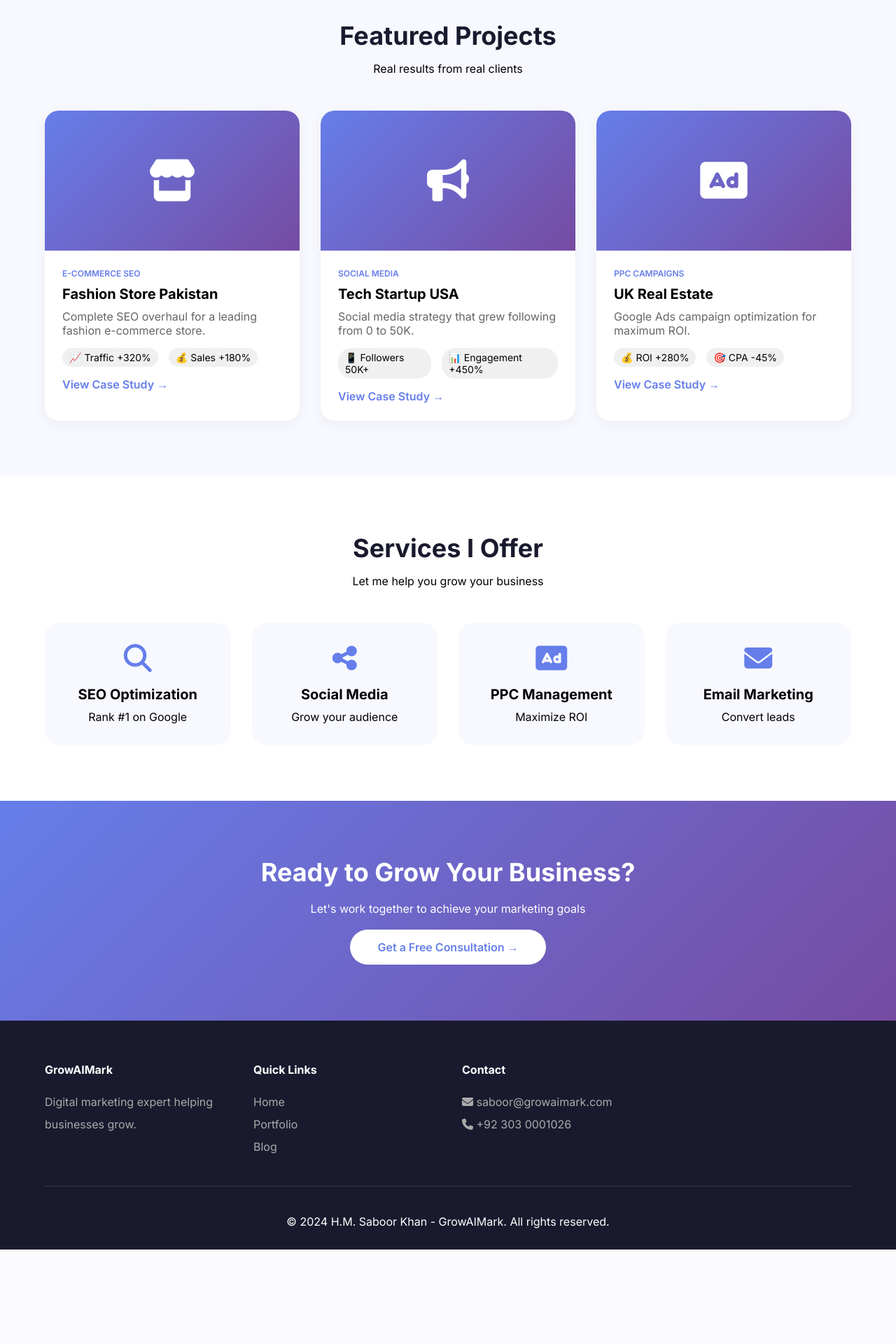
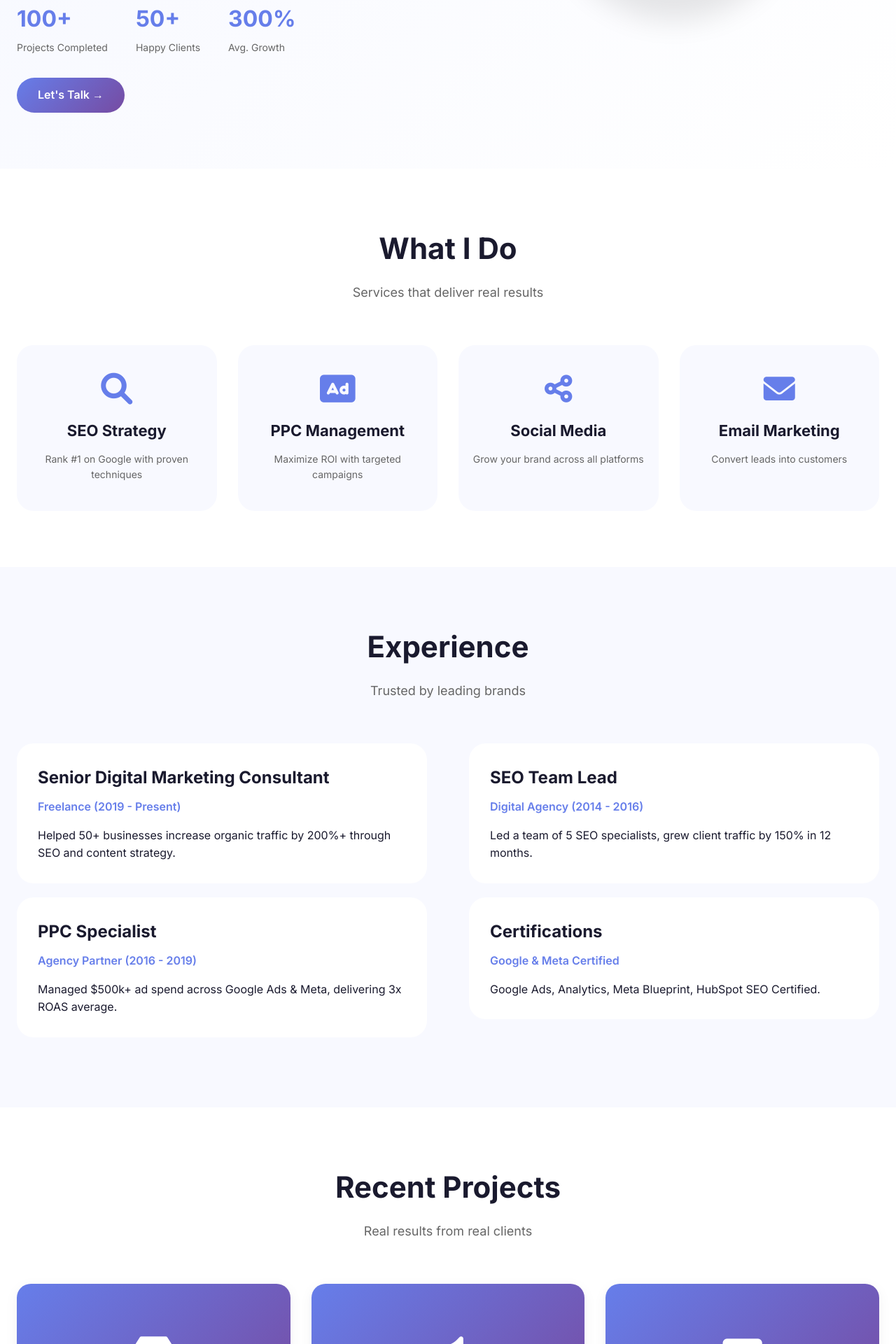
Before and after one commit to MrSaboorKhan/growaimark-agency, a Flask app: page /portfolio in a window 1280 px wide. Shown: the part 645-2565 px from the top of the page at 70% size. Before the commit the page ends 2430 px from the top, so only its background shows below. Run offline with Flask 3, Linux system fonts and the light colour scheme.

Commit message:
Professional portfolio page with image and experience

```diff
--- a/templates/portfolio.html
+++ b/templates/portfolio.html
@@ -3,71 +3,191 @@
 <head>
     <meta charset="UTF-8">
     <meta name="viewport" content="width=device-width, initial-scale=1.0">
-    <title>Portfolio - H.M. Saboor Khan | Digital Marketing Projects</title>
-    <script async src="https://pagead2.googlesyndication.com/pagead/js/adsbygoogle.js?client=ca-pub-5969009960073104"
-     crossorigin="anonymous"></script>
-    <link rel="stylesheet" href="https://cdnjs.cloudflare.com/ajax/libs/font-awesome/6.4.0/css/all.min.css">
+    <title>H.M. Saboor Khan | Digital Marketing Portfolio</title>
+    <link href="https://cdnjs.cloudflare.com/ajax/libs/font-awesome/6.0.0/css/all.min.css" rel="stylesheet">
     <link href="https://fonts.googleapis.com/css2?family=Inter:wght@300;400;500;600;700;800&display=swap" rel="stylesheet">
     <style>
         * { margin: 0; padding: 0; box-sizing: border-box; }
-        body { font-family: 'Inter', sans-serif; background: #f8f9ff; }
+        body {
+            font-family: 'Inter', sans-serif;
+            background: #f8f9ff;
+            color: #1a1a2e;
+            line-height: 1.6;
+        }
+        .container {
+            max-width: 1280px;
+            margin: 0 auto;
+            padding: 0 24px;
+        }
 
+        /* Navigation */
         .navbar {
-            position: fixed; top: 0; width: 100%; padding: 20px 5%;
-            display: flex; justify-content: space-between; align-items: center;
-            background: rgba(255,255,255,0.95); backdrop-filter: blur(10px);
-            z-index: 1000; box-shadow: 0 2px 20px rgba(0,0,0,0.05);
+            position: fixed;
+            top: 0;
+            width: 100%;
+            padding: 20px 5%;
+            display: flex;
+            justify-content: space-between;
+            align-items: center;
+            background: rgba(255,255,255,0.98);
+            backdrop-filter: blur(10px);
+            z-index: 1000;
+            box-shadow: 0 2px 15px rgba(0,0,0,0.03);
         }
-        .logo { font-size: 28px; font-weight: 800; background: linear-gradient(135deg, #667eea, #764ba2); -webkit-background-clip: text; -webkit-text-fill-color: transparent; text-decoration: none; }
-        .logo span { background: none; -webkit-text-fill-color: #333; }
+        .logo {
+            font-size: 28px;
+            font-weight: 800;
+            background: linear-gradient(135deg, #667eea, #764ba2);
+            -webkit-background-clip: text;
+            -webkit-text-fill-color: transparent;
+            text-decoration: none;
+        }
         .nav-links { display: flex; gap: 40px; list-style: none; }
-        .nav-links a { text-decoration: none; color: #333; font-weight: 500; transition: 0.3s; }
+        .nav-links a {
+            text-decoration: none;
+            color: #1a1a2e;
+            font-weight: 500;
+            transition: 0.3s;
+        }
         .nav-links a:hover, .nav-links a.active { color: #667eea; }
-        .btn-primary { background: linear-gradient(135deg, #667eea, #764ba2); color: white; padding: 12px 30px; border-radius: 50px; text-decoration: none; font-weight: 600; transition: 0.3s; }
-        .btn-primary:hover { transform: translateY(-2px); box-shadow: 0 10px 25px rgba(102,126,234,0.3); }
-        .btn-outline { background: transparent; border: 2px solid #667eea; color: #667eea; padding: 10px 28px; border-radius: 50px; text-decoration: none; font-weight: 600; }
-
-        .portfolio-hero {
-            padding: 140px 5% 80px;
+        .btn-primary {
             background: linear-gradient(135deg, #667eea, #764ba2);
             color: white;
+            padding: 12px 30px;
+            border-radius: 40px;
+            text-decoration: none;
+            font-weight: 600;
+            transition: 0.3s;
+            display: inline-block;
+        }
+        .btn-primary:hover { transform: translateY(-2px); box-shadow: 0 10px 20px rgba(102,126,234,0.3); }
+
+        /* Mobile Menu */
+        .mobile-menu { display: none; font-size: 24px; cursor: pointer; }
+        @media (max-width: 768px) {
+            .nav-links { display: none; }
+            .mobile-menu { display: block; }
+        }
+
+        /* Hero Section */
+        .hero {
+            padding: 140px 0 80px;
+            background: linear-gradient(135deg, #f5f7ff 0%, #ffffff 100%);
+        }
+        .hero-grid {
+            display: grid;
+            grid-template-columns: 1fr 1fr;
+            gap: 60px;
+            align-items: center;
+        }
+        .hero-content h1 {
+            font-size: 56px;
+            font-weight: 800;
+            line-height: 1.2;
+            margin-bottom: 24px;
+        }
+        .hero-content .highlight {
+            background: linear-gradient(135deg, #667eea, #764ba2);
+            -webkit-background-clip: text;
+            -webkit-text-fill-color: transparent;
+        }
+        .hero-badge {
+            display: inline-block;
+            background: rgba(102,126,234,0.1);
+            color: #667eea;
+            padding: 8px 20px;
+            border-radius: 40px;
+            font-size: 14px;
+            font-weight: 600;
+            margin-bottom: 24px;
+        }
+        .hero-stats {
+            display: flex;
+            gap: 40px;
+            margin: 32px 0;
+        }
+        .stat h3 { font-size: 32px; color: #667eea; margin-bottom: 5px; }
+        .stat p { color: #666; font-size: 14px; }
+        .hero-image {
+            position: relative;
             text-align: center;
         }
-        .portfolio-hero h1 { font-size: 48px; margin-bottom: 20px; }
-        .portfolio-hero p { font-size: 18px; max-width: 700px; margin: 0 auto; opacity: 0.9; }
+        .hero-image img {
+            width: 350px;
+            height: 350px;
+            border-radius: 50%;
+            object-fit: cover;
+            border: 5px solid white;
+            box-shadow: 0 30px 40px rgba(0,0,0,0.1);
+        }
 
-        .stats-section {
-            padding: 60px 5%;
+        /* Services */
+        .services {
+            padding: 80px 0;
             background: white;
         }
-        .stats-grid {
+        .section-title {
+            text-align: center;
+            margin-bottom: 60px;
+        }
+        .section-title h2 {
+            font-size: 42px;
+            margin-bottom: 16px;
+        }
+        .section-title p { color: #666; font-size: 18px; }
+        .services-grid {
             display: grid;
             grid-template-columns: repeat(4, 1fr);
             gap: 30px;
-            max-width: 1000px;
-            margin: 0 auto;
+        }
+        .service-card {
             text-align: center;
+            padding: 40px 20px;
+            background: #f8f9ff;
+            border-radius: 24px;
+            transition: 0.3s;
         }
-        .stat-card {
-            padding: 30px;
-            background: #f8f9ff;
-            border-radius: 20px;
+        .service-card:hover {
+            transform: translateY(-5px);
+            background: white;
+            box-shadow: 0 20px 30px rgba(0,0,0,0.05);
         }
-        .stat-card h3 { font-size: 36px; color: #667eea; margin-bottom: 10px; }
-        .stat-card p { color: #666; }
+        .service-card i {
+            font-size: 45px;
+            color: #667eea;
+            margin-bottom: 20px;
+        }
+        .service-card h3 { font-size: 22px; margin-bottom: 12px; }
+        .service-card p { color: #666; font-size: 14px; }
 
-        .projects-section {
-            padding: 80px 5%;
+        /* Experience */
+        .experience {
+            padding: 80px 0;
             background: #f8f9ff;
         }
-        .section-title { text-align: center; margin-bottom: 50px; }
-        .section-title h2 { font-size: 36px; color: #1a1a2e; margin-bottom: 15px; }
+        .exp-grid {
+            display: grid;
+            grid-template-columns: 1fr 1fr;
+            gap: 60px;
+        }
+        .exp-card {
+            background: white;
+            padding: 30px;
+            border-radius: 24px;
+            margin-bottom: 20px;
+        }
+        .exp-card h3 { font-size: 24px; margin-bottom: 10px; }
+        .exp-card .company { color: #667eea; font-weight: 600; margin-bottom: 15px; }
+
+        /* Portfolio Projects */
+        .projects {
+            padding: 80px 0;
+            background: white;
+        }
         .projects-grid {
             display: grid;
             grid-template-columns: repeat(3, 1fr);
             gap: 30px;
-            max-width: 1200px;
-            margin: 0 auto;
         }
         .project-card {
             background: white;
@@ -84,64 +204,77 @@
             align-items: center;
             justify-content: center;
         }
-        .project-image i { font-size: 60px; color: white; }
+        .project-image i { font-size: 50px; color: white; }
         .project-content { padding: 25px; }
-        .project-category { color: #667eea; font-size: 12px; font-weight: 600; text-transform: uppercase; margin-bottom: 10px; }
+        .project-category {
+            color: #667eea;
+            font-size: 12px;
+            font-weight: 600;
+            text-transform: uppercase;
+            margin-bottom: 10px;
+        }
         .project-content h3 { font-size: 20px; margin-bottom: 10px; }
-        .project-content p { color: #666; margin-bottom: 15px; }
         .project-results {
             display: flex;
             gap: 15px;
             margin: 15px 0;
-            font-size: 14px;
+            font-size: 13px;
         }
-        .project-results span { background: #f0f0f0; padding: 5px 10px; border-radius: 20px; }
-        .project-link { color: #667eea; text-decoration: none; font-weight: 600; }
+        .project-results span { background: #f0f0f0; padding: 4px 12px; border-radius: 20px; }
 
-        .services-offer {
-            padding: 80px 5%;
-            background: white;
-        }
-        .services-grid {
-            display: grid;
-            grid-template-columns: repeat(4, 1fr);
-            gap: 30px;
-            max-width: 1200px;
-            margin: 0 auto;
-        }
-        .service-offer-card {
-            text-align: center;
-            padding: 30px;
-            background: #f8f9ff;
-            border-radius: 20px;
-            transition: 0.3s;
-        }
-        .service-offer-card:hover { transform: translateY(-5px); background: #667eea; color: white; }
-        .service-offer-card i { font-size: 40px; color: #667eea; margin-bottom: 20px; }
-        .service-offer-card:hover i { color: white; }
-        .service-offer-card h3 { font-size: 20px; margin-bottom: 10px; }
-
-        .cta-section {
-            padding: 80px 5%;
+        /* CTA */
+        .cta {
+            padding: 80px 0;
             background: linear-gradient(135deg, #667eea, #764ba2);
             text-align: center;
             color: white;
         }
-        .cta-section h2 { font-size: 36px; margin-bottom: 20px; }
-        .cta-section .btn-white { background: white; color: #667eea; padding: 15px 40px; border-radius: 50px; text-decoration: none; font-weight: 600; display: inline-block; margin-top: 20px; }
+        .cta h2 { font-size: 42px; margin-bottom: 20px; }
+        .cta .btn-white {
+            background: white;
+            color: #667eea;
+            padding: 14px 40px;
+            border-radius: 40px;
+            text-decoration: none;
+            font-weight: 600;
+            display: inline-block;
+            margin-top: 20px;
+        }
 
-        .footer { background: #1a1a2e; color: white; padding: 60px 5% 30px; }
-        .footer-content { display: grid; grid-template-columns: repeat(4, 1fr); gap: 40px; max-width: 1200px; margin: 0 auto; }
+        /* Footer */
+        .footer {
+            background: #1a1a2e;
+            color: white;
+            padding: 60px 5% 30px;
+        }
+        .footer-content {
+            display: grid;
+            grid-template-columns: repeat(4, 1fr);
+            gap: 40px;
+            max-width: 1200px;
+            margin: 0 auto;
+        }
         .footer-col h4 { margin-bottom: 20px; }
         .footer-col p, .footer-col a { color: #aaa; text-decoration: none; line-height: 2; display: block; }
+        .social-links { display: flex; gap: 15px; margin-top: 20px; }
+        .social-links a {
+            width: 40px;
+            height: 40px;
+            background: rgba(255,255,255,0.1);
+            border-radius: 50%;
+            display: flex;
+            align-items: center;
+            justify-content: center;
+        }
         .footer-bottom { text-align: center; padding-top: 40px; margin-top: 40px; border-top: 1px solid rgba(255,255,255,0.1); }
 
         @media (max-width: 968px) {
-            .stats-grid, .projects-grid, .services-grid, .footer-content { grid-template-columns: 1fr; }
-            .nav-links { display: none; }
+            .hero-grid, .services-grid, .projects-grid, .exp-grid, .footer-content {
+                grid-template-columns: 1fr;
             }
-        .mobile-menu { display: none; font-size: 24px; cursor: pointer; }
-        @media (max-width: 768px) { .mobile-menu { display: block; } }
+            .hero-content h1 { font-size: 40px; }
+            .hero-image img { width: 250px; height: 250px; }
+        }
     </style>
 </head>
 <body>
@@ -153,29 +286,91 @@
             <li><a href="/blog">Blog</a></li>
             <li><a href="/dashboard">Tools</a></li>
             <li><a href="/about">About</a></li>
-            <li><a href="/#contact">Contact</a></li>
+            <li><a href="#contact">Contact</a></li>
         </ul>
-        <a href="/#contact" class="btn-primary">Hire Me →</a>
+        <a href="#contact" class="btn-primary">Hire Me →</a>
         <div class="mobile-menu"><i class="fas fa-bars"></i></div>
     </nav>
 
-    <section class="portfolio-hero">
-        <h1>My Digital Marketing Portfolio</h1>
-        <p>Helping businesses grow with data-driven marketing strategies</p>
-    </section>
-
-    <section class="stats-section">
-        <div class="stats-grid">
-            <div class="stat-card"><h3>50+</h3><p>Projects Completed</p></div>
-            <div class="stat-card"><h3>25+</h3><p>Happy Clients</p></div>
-            <div class="stat-card"><h3>300%</h3><p>Average Traffic Growth</p></div>
-            <div class="stat-card"><h3>₹2Cr+</h3><p>Revenue Generated</p></div>
+    <!-- Hero Section -->
+    <section class="hero">
+        <div class="container">
+            <div class="hero-grid">
+                <div class="hero-content">
+                    <span class="hero-badge">🚀 Digital Marketing Expert</span>
+                    <h1>I'm <span class="highlight">H.M. Saboor Khan</span> – helping businesses grow with data-driven marketing.</h1>
+                    <p>With 8+ years of experience, I’ve helped 100+ businesses scale their online presence through SEO, PPC, and social media strategies.</p>
+                    <div class="hero-stats">
+                        <div class="stat"><h3>100+</h3><p>Projects Completed</p></div>
+                        <div class="stat"><h3>50+</h3><p>Happy Clients</p></div>
+                        <div class="stat"><h3>300%</h3><p>Avg. Growth</p></div>
+                    </div>
+                    <a href="#contact" class="btn-primary">Let's Talk →</a>
+                </div>
+                <div class="hero-image">
+                    <img src="/static/images/saboor-profile.png" alt="H.M. Saboor Khan - Digital Marketing Expert">
+                </div>
+            </div>
         </div>
     </section>
 
-    <section class="projects-section">
+    <!-- Services -->
+    <section class="services">
+        <div class="container">
             <div class="section-title">
-            <h2>Featured Projects</h2>
+                <h2>What I Do</h2>
+                <p>Services that deliver real results</p>
+            </div>
+            <div class="services-grid">
+                <div class="service-card"><i class="fas fa-search"></i><h3>SEO Strategy</h3><p>Rank #1 on Google with proven techniques</p></div>
+                <div class="service-card"><i class="fas fa-ad"></i><h3>PPC Management</h3><p>Maximize ROI with targeted campaigns</p></div>
+                <div class="service-card"><i class="fas fa-share-alt"></i><h3>Social Media</h3><p>Grow your brand across all platforms</p></div>
+                <div class="service-card"><i class="fas fa-envelope"></i><h3>Email Marketing</h3><p>Convert leads into customers</p></div>
+            </div>
+        </div>
+    </section>
+
+    <!-- Experience -->
+    <section class="experience">
+        <div class="container">
+            <div class="section-title">
+                <h2>Experience</h2>
+                <p>Trusted by leading brands</p>
+            </div>
+            <div class="exp-grid">
+                <div>
+                    <div class="exp-card">
+                        <h3>Senior Digital Marketing Consultant</h3>
+                        <div class="company">Freelance (2019 - Present)</div>
+                        <p>Helped 50+ businesses increase organic traffic by 200%+ through SEO and content strategy.</p>
+                    </div>
+                    <div class="exp-card">
+                        <h3>PPC Specialist</h3>
+                        <div class="company">Agency Partner (2016 - 2019)</div>
+                        <p>Managed $500k+ ad spend across Google Ads & Meta, delivering 3x ROAS average.</p>
+                    </div>
+                </div>
+                <div>
+                    <div class="exp-card">
+                        <h3>SEO Team Lead</h3>
+                        <div class="company">Digital Agency (2014 - 2016)</div>
+                        <p>Led a team of 5 SEO specialists, grew client traffic by 150% in 12 months.</p>
+                    </div>
+                    <div class="exp-card">
+                        <h3>Certifications</h3>
+                        <div class="company">Google & Meta Certified</div>
+                        <p>Google Ads, Analytics, Meta Blueprint, HubSpot SEO Certified.</p>
+                    </div>
+                </div>
+            </div>
+        </div>
+    </section>
+
+    <!-- Portfolio Projects -->
+    <section class="projects">
+        <div class="container">
+            <div class="section-title">
+                <h2>Recent Projects</h2>
                 <p>Real results from real clients</p>
             </div>
             <div class="projects-grid">
@@ -184,9 +379,8 @@
                     <div class="project-content">
                         <div class="project-category">E-Commerce SEO</div>
                         <h3>Fashion Store Pakistan</h3>
-                    <p>Complete SEO overhaul for a leading fashion e-commerce store.</p>
                         <div class="project-results"><span>📈 Traffic +320%</span><span>💰 Sales +180%</span></div>
-                    <a href="#" class="project-link">View Case Study →</a>
+                        <p>Complete SEO overhaul for a leading fashion brand.</p>
                     </div>
                 </div>
                 <div class="project-card">
@@ -194,9 +388,8 @@
                     <div class="project-content">
                         <div class="project-category">Social Media</div>
                         <h3>Tech Startup USA</h3>
-                    <p>Social media strategy that grew following from 0 to 50K.</p>
                         <div class="project-results"><span>📱 Followers 50K+</span><span>📊 Engagement +450%</span></div>
-                    <a href="#" class="project-link">View Case Study →</a>
+                        <p>Social media strategy from 0 to 50K followers.</p>
                     </div>
                 </div>
                 <div class="project-card">
@@ -204,46 +397,46 @@
                     <div class="project-content">
                         <div class="project-category">PPC Campaigns</div>
                         <h3>UK Real Estate</h3>
-                    <p>Google Ads campaign optimization for maximum ROI.</p>
                         <div class="project-results"><span>💰 ROI +280%</span><span>🎯 CPA -45%</span></div>
-                    <a href="#" class="project-link">View Case Study →</a>
+                        <p>Google Ads optimization for maximum ROI.</p>
+                    </div>
                 </div>
             </div>
         </div>
     </section>
 
-    <section class="services-offer">
-        <div class="section-title">
-            <h2>Services I Offer</h2>
-            <p>Let me help you grow your business</p>
+    <!-- CTA -->
+    <section class="cta" id="contact">
+        <div class="container">
+            <h2>Ready to Grow Your Business?</h2>
+            <p>Let’s work together to achieve your marketing goals</p>
+            <a href="mailto:saboor@growaimark.com" class="btn-white">Get a Free Consultation →</a>
         </div>
-        <div class="services-grid">
-            <div class="service-offer-card"><i class="fas fa-search"></i><h3>SEO Optimization</h3><p>Rank #1 on Google</p></div>
-            <div class="service-offer-card"><i class="fas fa-share-alt"></i><h3>Social Media</h3><p>Grow your audience</p></div>
-            <div class="service-offer-card"><i class="fas fa-ad"></i><h3>PPC Management</h3><p>Maximize ROI</p></div>
-            <div class="service-offer-card"><i class="fas fa-envelope"></i><h3>Email Marketing</h3><p>Convert leads</p></div>
-        </div>
-    </section>
-
-    <section class="cta-section">
-        <h2>Ready to Grow Your Business?</h2>
-        <p>Let's work together to achieve your marketing goals</p>
-        <a href="/#contact" class="btn-white">Get a Free Consultation →</a>
     </section>
 
     <footer class="footer">
         <div class="footer-content">
-            <div class="footer-col"><h4>GrowAIMark</h4><p>Digital marketing expert helping businesses grow.</p></div>
-            <div class="footer-col"><h4>Quick Links</h4><a href="/">Home</a><a href="/portfolio">Portfolio</a><a href="/blog">Blog</a></div>
+            <div class="footer-col"><h4>GrowAIMark</h4><p>Digital marketing expert helping businesses grow.</p><div class="social-links"><a href="#"><i class="fab fa-linkedin-in"></i></a><a href="#"><i class="fab fa-twitter"></i></a><a href="#"><i class="fab fa-facebook-f"></i></a></div></div>
+            <div class="footer-col"><h4>Quick Links</h4><a href="/">Home</a><a href="/portfolio">Portfolio</a><a href="/blog">Blog</a><a href="/dashboard">Tools</a></div>
+            <div class="footer-col"><h4>Services</h4><a href="#">SEO</a><a href="#">PPC</a><a href="#">Social Media</a><a href="#">Email Marketing</a></div>
             <div class="footer-col"><h4>Contact</h4><p><i class="fas fa-envelope"></i> saboor@growaimark.com</p><p><i class="fas fa-phone"></i> +92 303 0001026</p></div>
         </div>
         <div class="footer-bottom"><p>&copy; 2024 H.M. Saboor Khan - GrowAIMark. All rights reserved.</p></div>
     </footer>
 
     <script>
-        const mobileBtn = document.querySelector('.mobile-menu');
-        const navLinks = document.querySelector('.nav-links');
-        if(mobileBtn) mobileBtn.addEventListener('click', () => navLinks.classList.toggle('show'));
+        document.querySelector('.mobile-menu').addEventListener('click', function() {
+            document.querySelector('.nav-links').classList.toggle('show');
+        });
+        document.querySelectorAll('.nav-links a').forEach(anchor => {
+            anchor.addEventListener('click', function(e) {
+                if(this.getAttribute('href').startsWith('#')) {
+                    e.preventDefault();
+                    const target = document.querySelector(this.getAttribute('href'));
+                    if(target) target.scrollIntoView({ behavior: 'smooth' });
+                }
+            });
+        });
     </script>
 </body>
 </html>
```
Also changed, not shown: static/images/GrowAiMark-Generated-1766840207696.png (added). Lines whose indentation alone changed are shown as unchanged.
